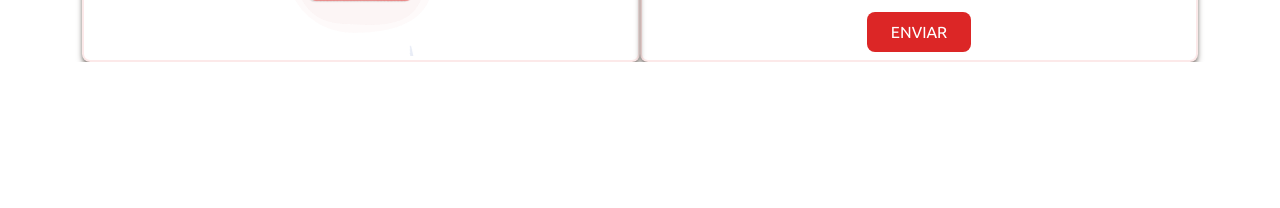
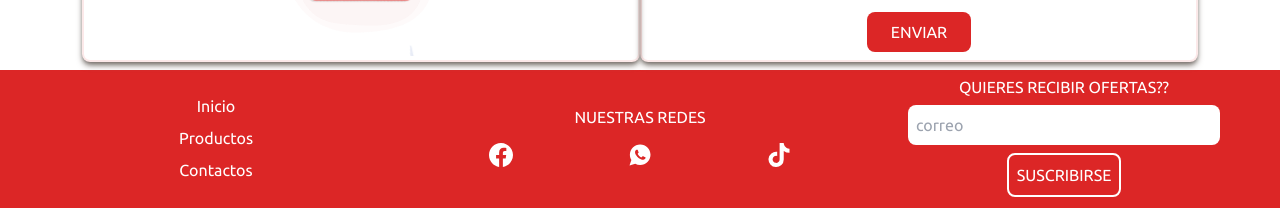
Before and after one commit to miguelfavioqm/vidyo, a React (Vite) app: page / in a window 1280 px wide. Shown: the part 884-1092 px from the top of the page. Before the commit the page ends 946 px from the top, so only its background shows below. Built offline with nearby package versions, Linux system fonts and the light colour scheme.

Commit message:
Add Footer

```diff
--- a/src/App.jsx
+++ b/src/App.jsx
@@ -8,6 +8,7 @@ import NavBar from "./components/NavBar";
 
 import CountUp from "./components/CountUp";
 import Contact from "./components/Contact";
+import Footer from "./components/Footer";
 
 function App() {
   const [count, setCount] = useState(0);
@@ -20,6 +21,7 @@ function App() {
       <ProductsContainer />
       <NavBar />
       <Contact />
+      <Footer />
     </>
   );
 }
--- a/src/components/Contact.jsx
+++ b/src/components/Contact.jsx
@@ -37,26 +37,26 @@ const Contact = () => {
               <li>
                 <input
                   type="text"
-                  className="w-full border-b-2 border-red-600"
+                  className="w-full border-b-2 border-red-600 outline-none"
                 />
               </li>
               <li>
                 <input
                   type="email"
-                  className="w-full border-b-2 border-red-600"
+                  className="w-full border-b-2 border-red-600 outline-none"
                 />
               </li>
               <li>
                 <input
                   type="text"
-                  className="w-full border-b-2 border-red-600"
+                  className="w-full border-b-2 border-red-600 outline-none"
                 />
               </li>
               <li>
                 <textarea
                   name=""
                   id=""
-                  className="w-full resize-none h-10 border-b-2 border-red-600"
+                  className="w-full resize-none h-10 border-b-2 border-red-600 outline-none"
                 ></textarea>
               </li>
             </ul>
--- /dev/null
+++ b/src/components/Footer.jsx
@@ -0,0 +1,55 @@
+import React from "react";
+import { BsFacebook } from "react-icons/bs";
+import { IoLogoWhatsapp } from "react-icons/io";
+import { FaTiktok } from "react-icons/fa";
+const Footer = () => {
+  return (
+    <>
+      <footer className="bg-red-600 text-white flex flex-col p-2 mt-2 md:flex-row items-center">
+        <div className="w-2/6">
+          <ul className="flex w-full justify-around md:flex-col text-center gap-2">
+            <li>
+              <a href="#">Inicio</a>
+            </li>
+            <li>
+              <a href="#">Productos</a>
+            </li>
+            <li>
+              <a href="#">Contactos</a>
+            </li>
+          </ul>
+        </div>
+        <div className="md:w-2/6 flex flex-col items-center justify-center m-2 gap-3">
+          <h3>NUESTRAS REDES</h3>
+          <div className="flex w-full justify-around md:text-2xl">
+            <a href="#" className="hover:animate-bounce text-white">
+              <BsFacebook />
+            </a>
+            <a href="#" className="hover:animate-bounce text-white">
+              <IoLogoWhatsapp />
+            </a>
+            <a href="#" className="hover:animate-bounce text-white">
+              <FaTiktok />
+            </a>
+          </div>
+        </div>
+        <div className="md:w-2/6 flex items-center justify-center flex-col gap-2">
+          <h5>QUIERES RECIBIR OFERTAS??</h5>
+          <input
+            type="text"
+            placeholder="correo"
+            className="rounded-lg p-2 w-3/4 outline-none text-black"
+          />
+          <button className="border-2 rounded-lg border-white p-2 hover:opacity-80">
+            SUSCRIBIRSE
+          </button>
+        </div>
+      </footer>
+      <div className=" bg-red-600 text-white text-center">
+        <p>© Copyright Derechos Reservados 2023 </p>
+      </div>
+    </>
+  );
+};
+
+export default Footer;
```
